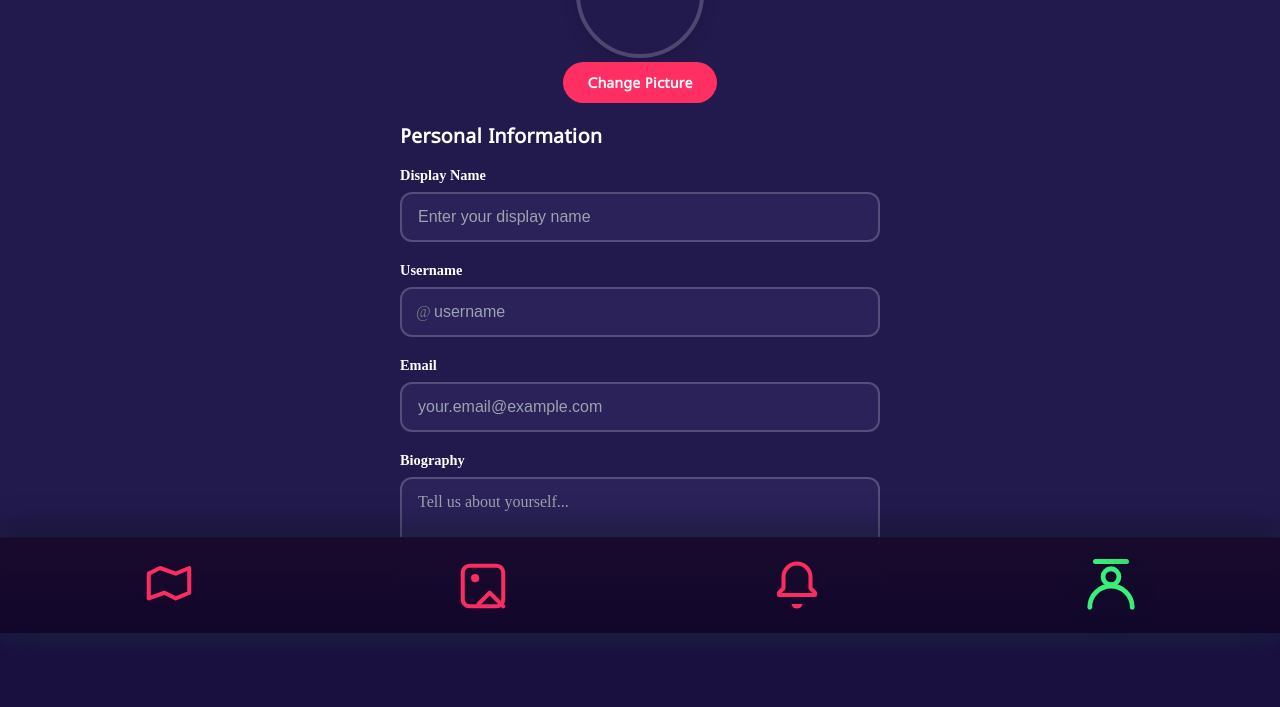
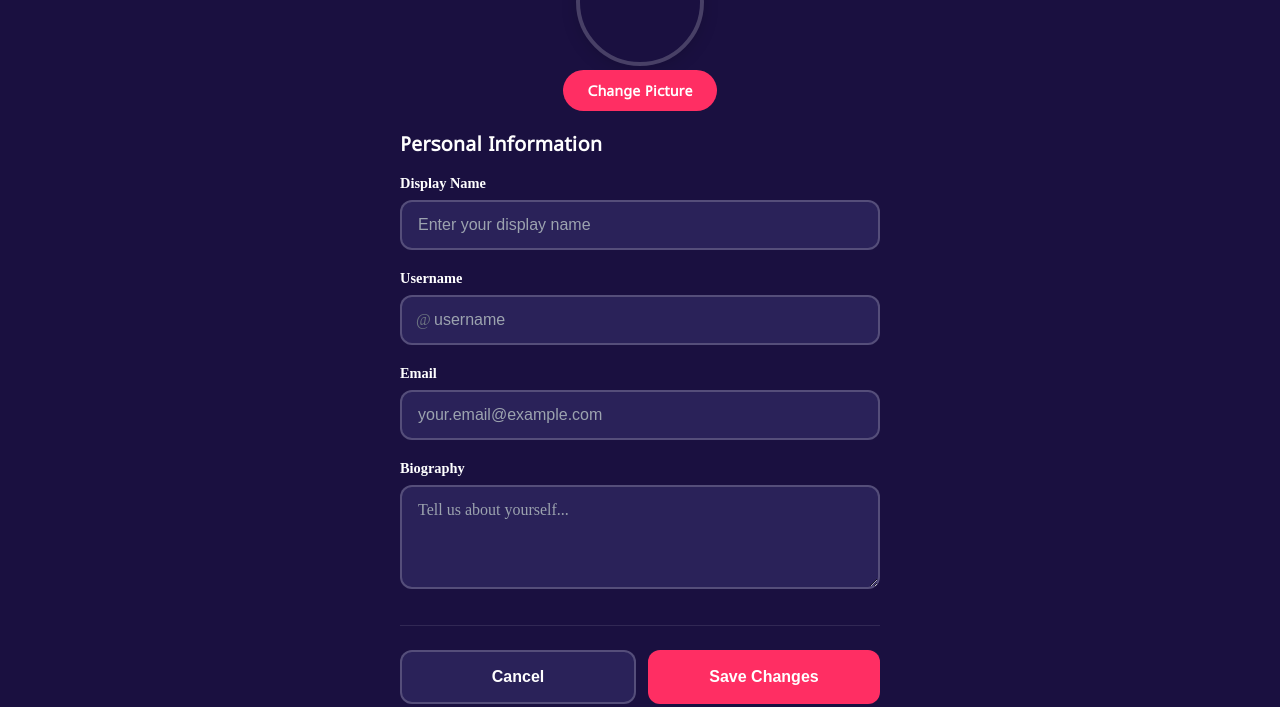
Before and after one commit to htl-leo-itp-25-27-4-5BHITM/Partyhub, a plain HTML site: page src/main/resources/META-INF/resources/editProfile/editProfile.html in a window 1280 px wide. Shown: the part 167-874 px from the top of the page. Before the commit the page ends 800 px from the top, so only its background shows below. Drawn offline with Linux system fonts and the light colour scheme; files that its build step writes are made by us from their sources; no server answers; files whose address does not match are found by name.

Commit message:
global css richtig verlinkt

```diff
--- a/src/main/resources/META-INF/resources/editProfile/editProfile.html
+++ b/src/main/resources/META-INF/resources/editProfile/editProfile.html
@@ -4,8 +4,7 @@
     <meta charset="UTF-8">
     <meta name="viewport" content="width=device-width, initial-scale=1.0">
     <title>Edit Profile</title>
-    <link rel="stylesheet" href="../../global.css">
-    <link rel="stylesheet" href="../../index.css">
+    <link rel="stylesheet" href="../global.css">
     <link rel="stylesheet" href="./editProfile.css">
     <script src="../../nav.js" defer></script>
     <script src="./editProfile.js" defer></script>
```
